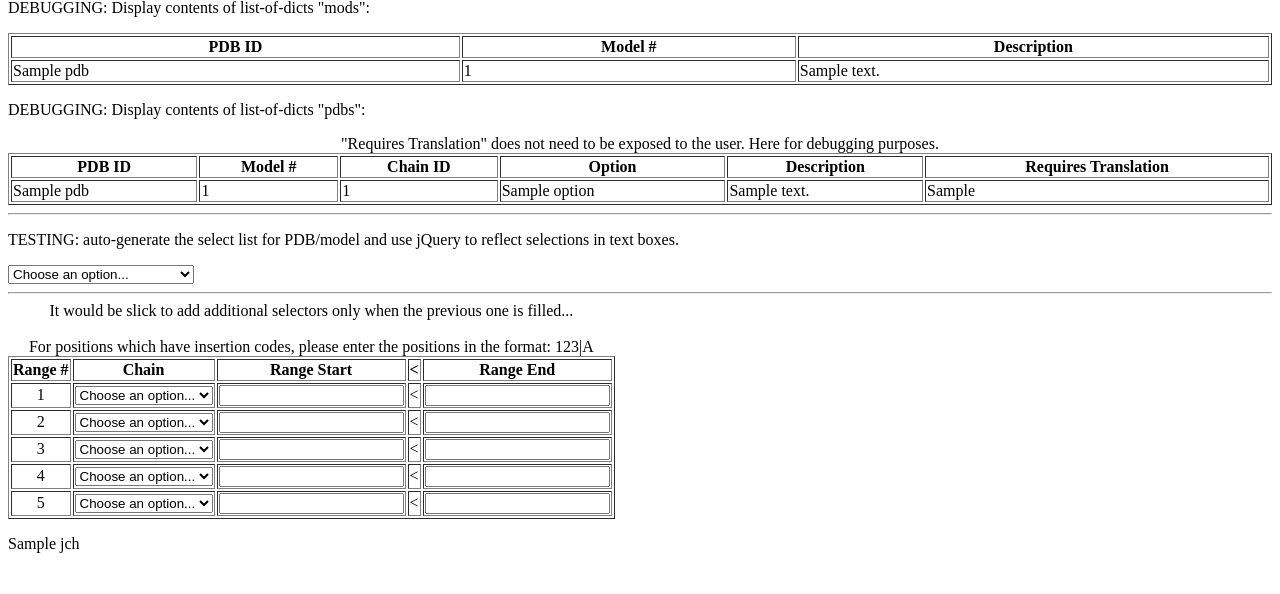
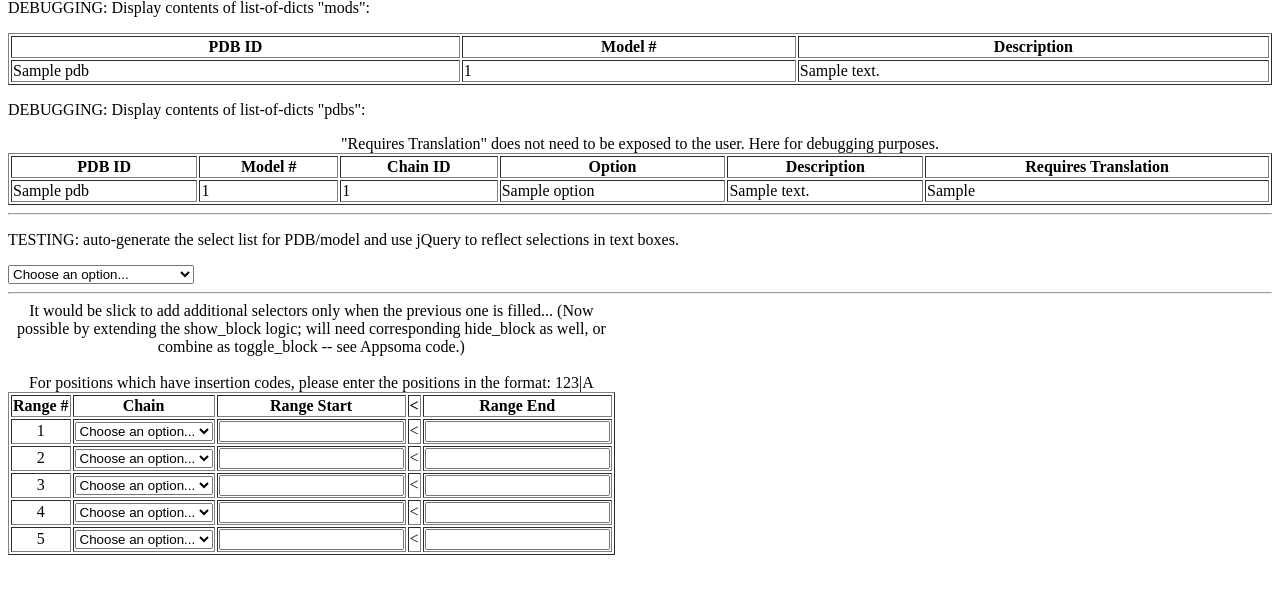
Before and after one commit to BGSU-RNA/alignment-server-dev, a Flask app: template templates/form.html in a window 1280 px wide. Shown: the part 133-727 px from the top of the page. Run offline with Flask 2, Linux system fonts and the light colour scheme; the template is opened without the code that fills it: most values are stand-ins (such as "Sample title", 1, 10 or a date in 2020); some libraries are stand-ins or nearby versions.

Commit message:
Moving comment into jquery_test div Moving some other options that should be hidden until needed into jquery_test. That div needs a better (more descriptive) name.

```diff
--- a/templates/form.html
+++ b/templates/form.html
@@ -11,6 +11,7 @@
 <input type="text" name="{{ name }}" id="{{ name }}" maxlength="{{ len }}">
 {%- endmacro -%}
 	{% block body %}
+	<!--<script src="{#{{ url_for('static', filename='jquery.min.js') }}#}"></script>-->
 	<script src="http://ajax.googleapis.com/ajax/libs/jquery/1.11.1/jquery.min.js"></script>
 	<script type="text/javascript">
 		$SCRIPT_ROOT = {{ request.script_root|tojson| safe }};
@@ -100,8 +101,10 @@
 			<p>Selected PDB: <input type="text" size="10" id="selected_pdb" name="selected_pdb"></p>
 			<p>Selected Model: <input type="text" size="10" id="selected_mod" name="selected_mod"></p>
 			<hr>
-			<p>How best to extend this selection to limiting the chain options?
+			<p>Q: How best to extend this selection to limiting the chain options?
 				(Or shall we only check for consistency when submitting the form?)</p>
+			<p>A: Read this JSON into javascript and build the options from that.</p>
+			<p>{{ jch }}</p>
 			<select id="autopdb" name="autopdb">
 				{{ null_option() }}
 				{%- for row in pdbs -%}
@@ -113,7 +116,9 @@
 		</div> <!-- jquery_test -->
 		<table border="1">
 			<caption>It would be slick to add additional selectors only when the
-				previous one is filled...
+				previous one is filled... (Now possible by extending the
+				show_block logic; will need corresponding hide_block as well, or
+				combine as toggle_block -- see Appsoma code.)
 				<br><br>
 				For positions which have insertion codes, please enter the
 				positions in the format:  123|A
@@ -146,8 +151,5 @@
 				{%- endfor %}
 			</tbody>
 		</table>
-		<p>
-			{{ jch }}
-		</p>
 	</form>
 {% endblock body %}
```
